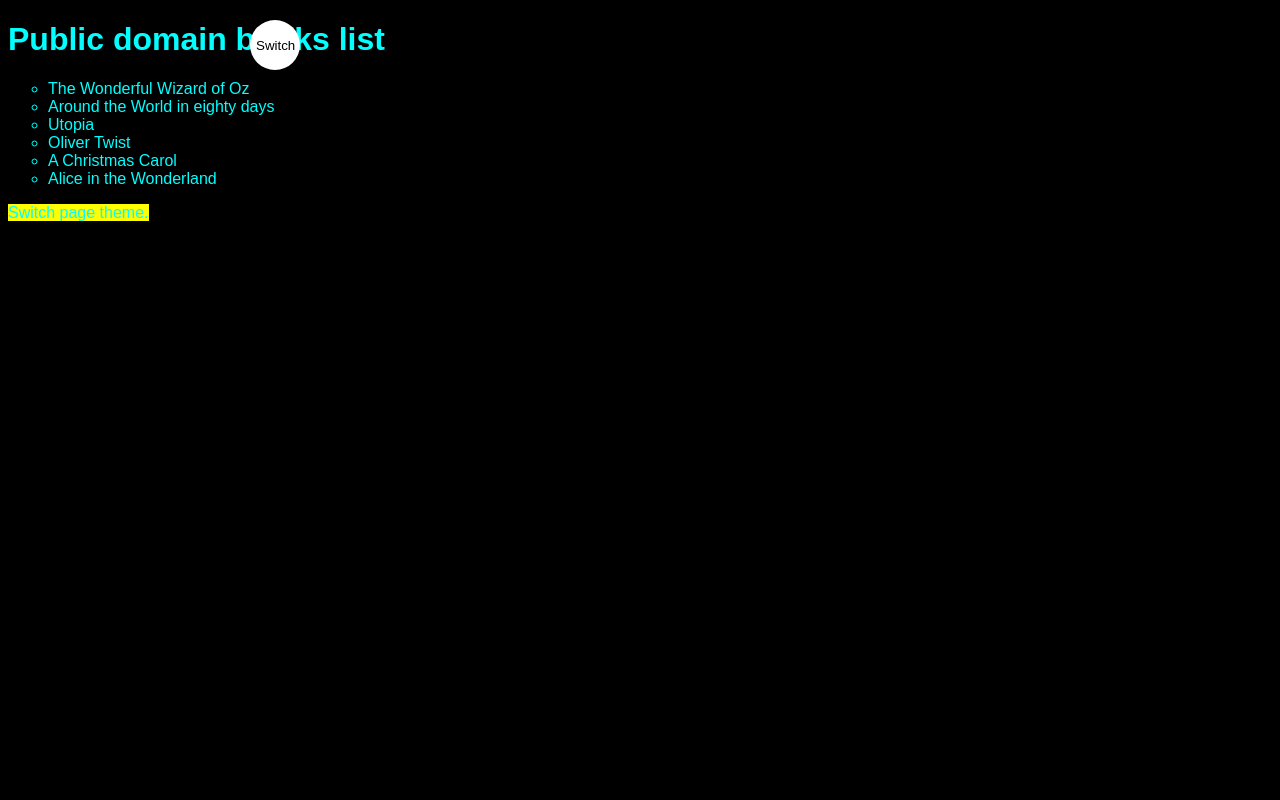
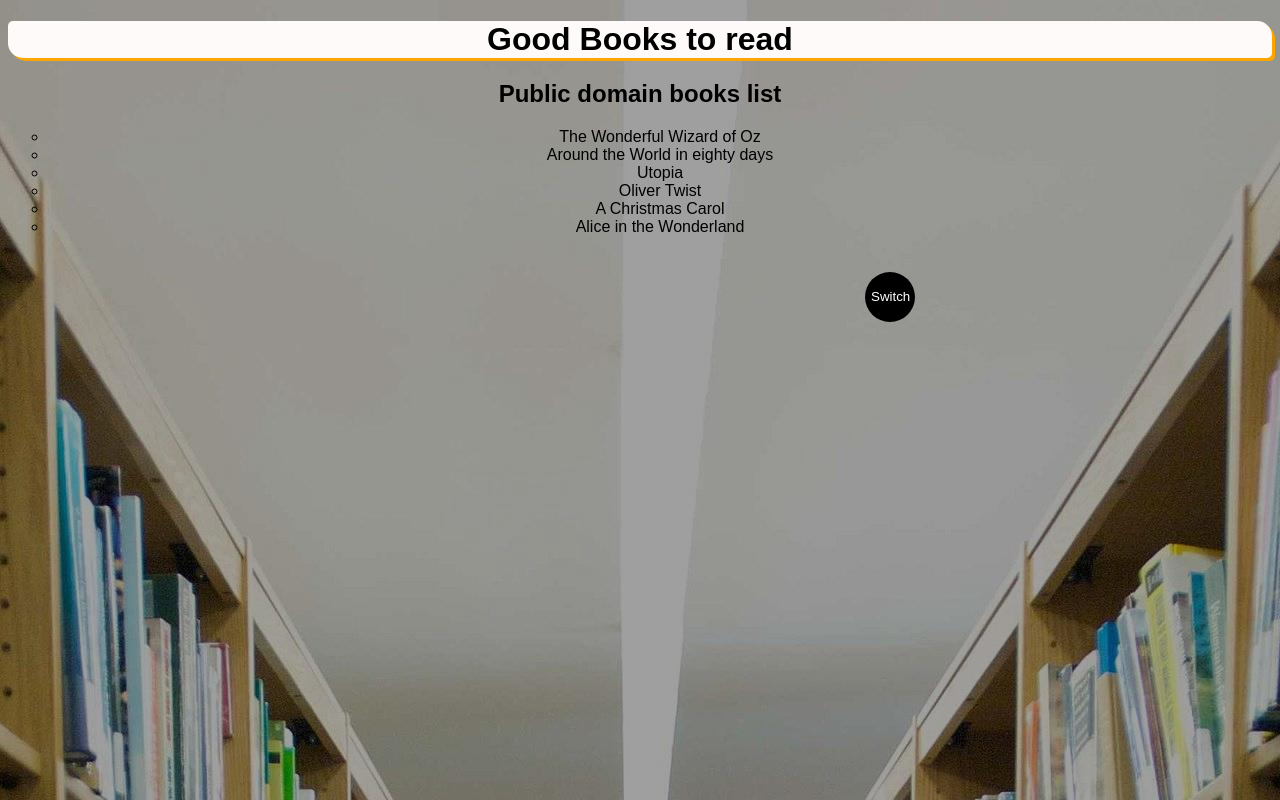
Before and after one commit to studTon/public-domain-books-website, a plain HTML site: page index.html in a window 1280 px wide. Drawn offline with Linux system fonts and the light colour scheme.

Commit message:
Fixed website decoration Added background image Added box model Content aligned to center

```diff
--- a/app.js
+++ b/app.js
@@ -7,10 +7,10 @@ switcher.addEventListener('click', function(){
 
     var className = document.body.className;
     if(className == 'light-theme') {
-        this.textContent = 'Dark';
+        this.textContent = 'Switch';
     }
     else {
-        this.textContent = 'Light';
+        this.textContent = 'Switch';
     }
 });
 
--- a/index.html
+++ b/index.html
@@ -4,10 +4,15 @@
     <meta charset="UTF-8">
     <meta name="viewport" content="width=device-width, initial-scale=1.0">
     <link rel="stylesheet" href="main.css">
-    <title>WebSite</title>
+    <title>Good Books to read</title>
 </head>
-<body class="dark-theme">
-    <h1>Public domain books list</h1>
+<body class="light-theme">
+    <header>
+        <h1>Good Books to read</h1>
+    </header>
+    <main>
+        <section>
+            <h2>Public domain books list</h2>
             <p>
                 <ul>
                     <li>The Wonderful Wizard of Oz</li>
@@ -20,11 +25,13 @@
             </p>
 
             <p>
-        <mark>Switch page theme.</mark>
-    </p>
                 <div>
                     <button class="btn">Switch</button>
                 </div>
+            </p>
+        </section>
+    </main>
+
     <script src="app.js"></script>
     <noscript>You need JavaScript to view all page content</noscript>
 </body>
--- a/main.css
+++ b/main.css
@@ -2,8 +2,25 @@ body{
     font-family: Arial, Helvetica, sans-serif;
 }
 
-ul{
-    font-family: Arial, Helvetica, sans-serif;
+header{
+    position: relative;
+    text-align: center;
+    background-color: snow;
+    margin: auto;
+    border-radius: 5px 15px;
+    box-shadow: 3px 3px orange;
+}
+
+main{
+    text-align: justify;
+    margin: auto;
+}
+
+section{
+    text-align: center;
+    align-self: center;
+    vertical-align: middle;
+    margin: auto;
 }
 
 li{
@@ -27,12 +44,16 @@ li{
 }
 
 body{
-    background: var(--bg);
+    background-image: url(images/bookshelfs.jpg);
+    background-position: top;
+    background-size: auto;
     color: var(--fontColor);
 }
 
 .btn{
-    position: absolute;
+    position: relative;
+    align-content: center;
+    margin: auto;
     top: 20px;
     left: 250px;
     height: 50px;
```
Also changed, not shown: images/bookshelfs.jpg (added). Lines whose indentation alone changed are shown as unchanged.
